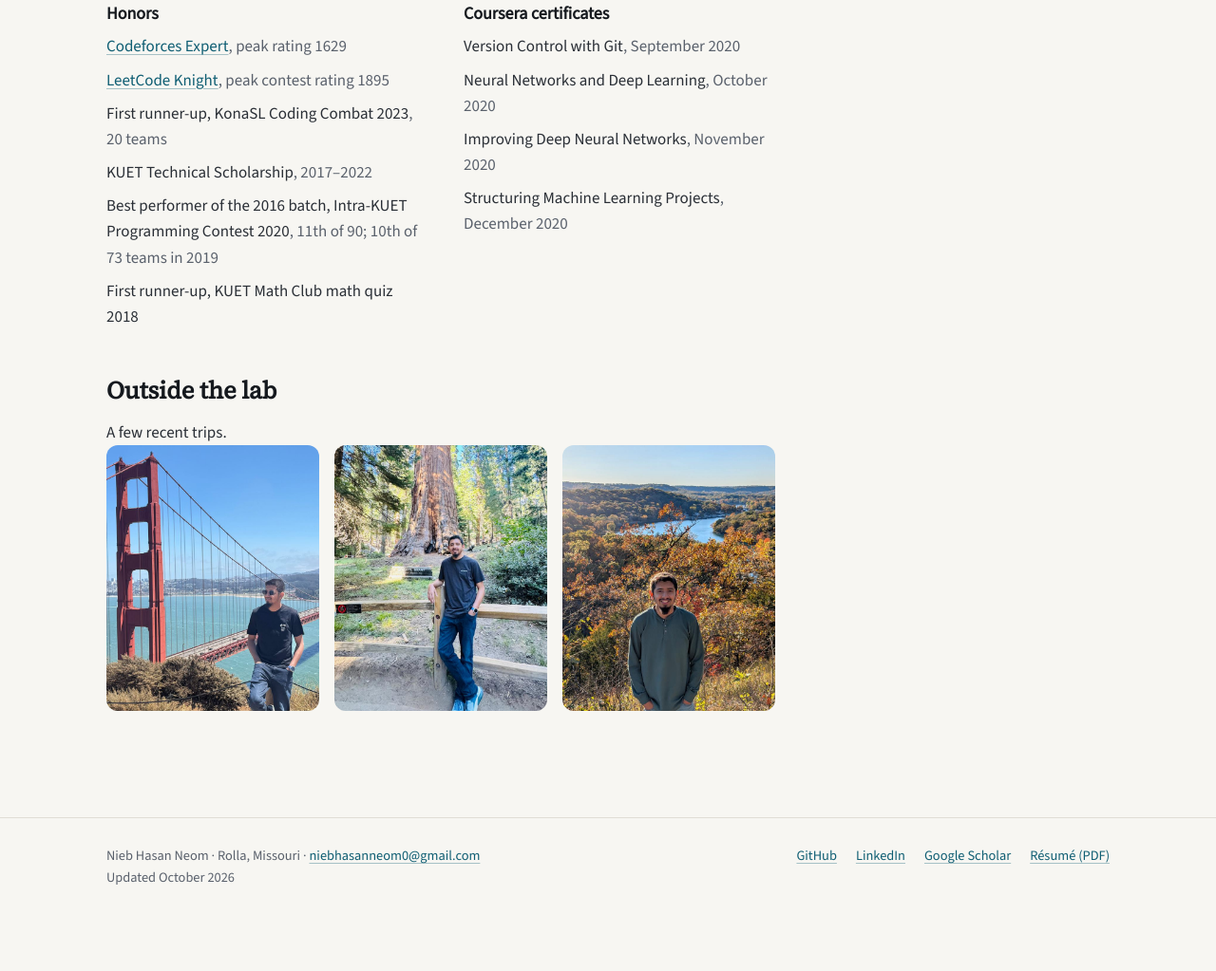
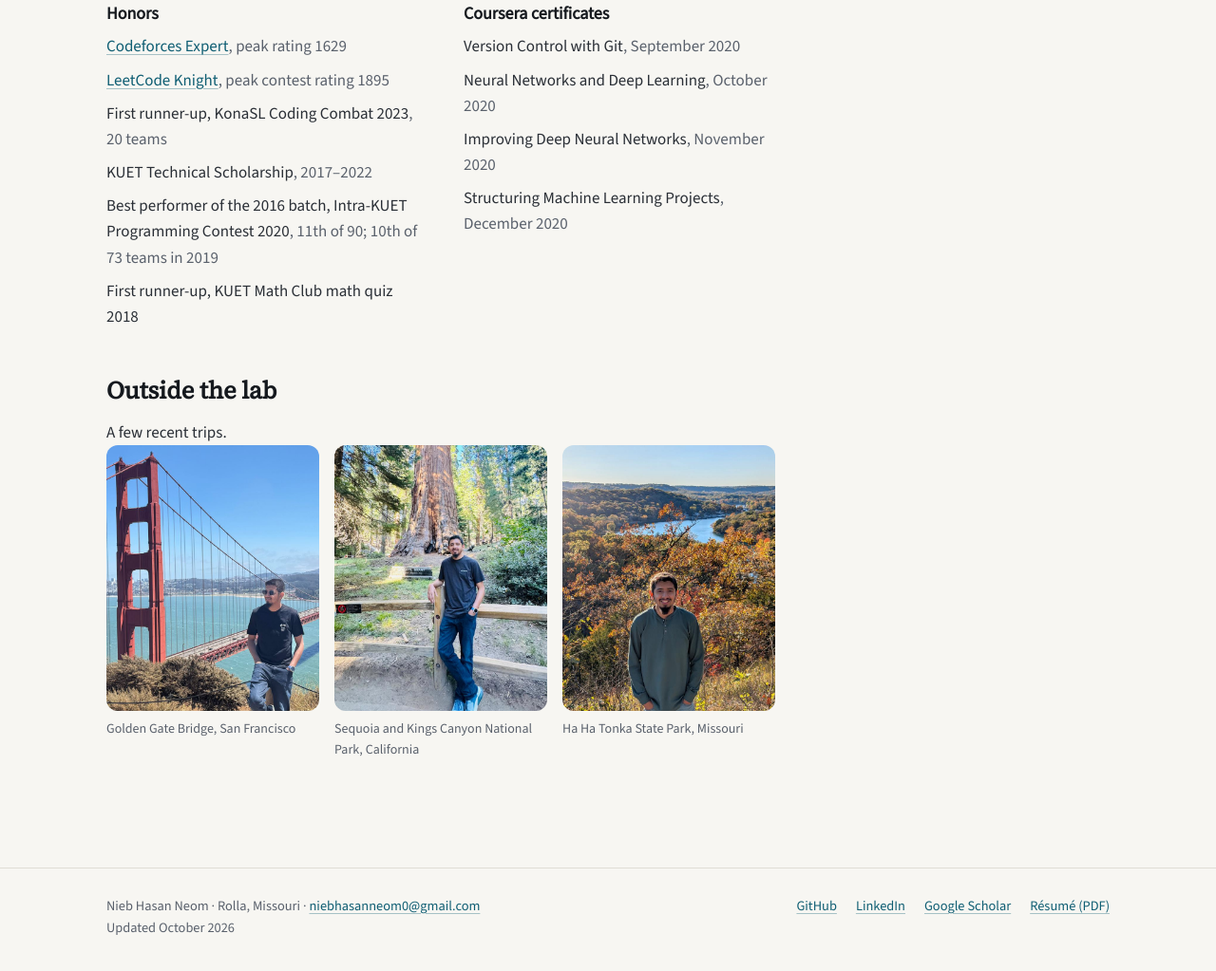
Before and after one commit to NiebHasan077/my-portfolio, an Astro site in the folder apps/site/: page /about in a window 1280 px wide. Shown: the part 3757-4780 px from the top of the page at 95% size. Before the commit the page ends 4733 px from the top, so only its background shows below. Built offline with nearby package versions, Linux system fonts and the light colour scheme; Astro itself is replaced by a stand-in of ours.

Commit message:
Caption the travel photos on the About page

```diff
--- a/apps/site/src/pages/about.astro
+++ b/apps/site/src/pages/about.astro
@@ -172,9 +172,18 @@ const sections = [
           <h2>Outside the lab</h2>
           <p>A few recent trips.</p>
           <div class="gallery">
-            <img src="/img/travel-bridge.jpg" width="720" height="900" alt="Nieb standing in front of a red suspension bridge over a bay" loading="lazy" decoding="async" />
-            <img src="/img/travel-sequoia.jpg" width="720" height="900" alt="Nieb leaning on a fence in front of a giant sequoia" loading="lazy" decoding="async" />
-            <img src="/img/travel-overlook.jpg" width="720" height="900" alt="Nieb smiling at an overlook above a river valley in autumn" loading="lazy" decoding="async" />
+            <figure>
+              <img src="/img/travel-bridge.jpg" width="720" height="900" alt="Nieb standing in front of the Golden Gate Bridge" loading="lazy" decoding="async" />
+              <figcaption>Golden Gate Bridge, San Francisco</figcaption>
+            </figure>
+            <figure>
+              <img src="/img/travel-sequoia.jpg" width="720" height="900" alt="Nieb leaning on a fence in front of a giant sequoia" loading="lazy" decoding="async" />
+              <figcaption>Sequoia and Kings Canyon National Park, California</figcaption>
+            </figure>
+            <figure>
+              <img src="/img/travel-overlook.jpg" width="720" height="900" alt="Nieb at an autumn overlook above a lake at Ha Ha Tonka State Park" loading="lazy" decoding="async" />
+              <figcaption>Ha Ha Tonka State Park, Missouri</figcaption>
+            </figure>
           </div>
         </section>
       </div>
--- a/apps/site/src/styles/global.css
+++ b/apps/site/src/styles/global.css
@@ -1818,6 +1818,12 @@ button.nb-cat:hover,
   object-fit: cover;
 }
 
+.gallery figcaption {
+  margin-top: 0.5rem;
+  color: var(--muted);
+  font-size: 0.875rem;
+}
+
 /* ---------- CV ---------- */
 
 .cv-head {
```
